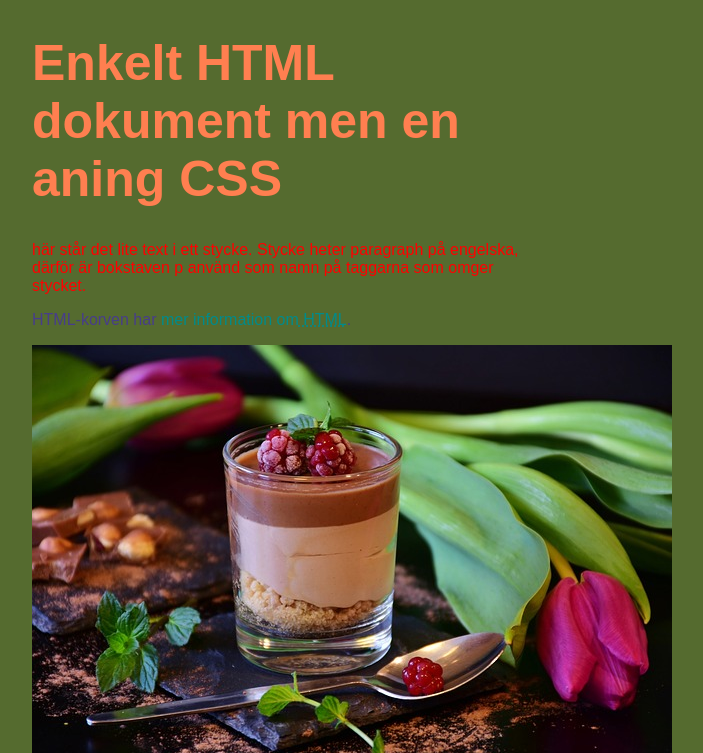
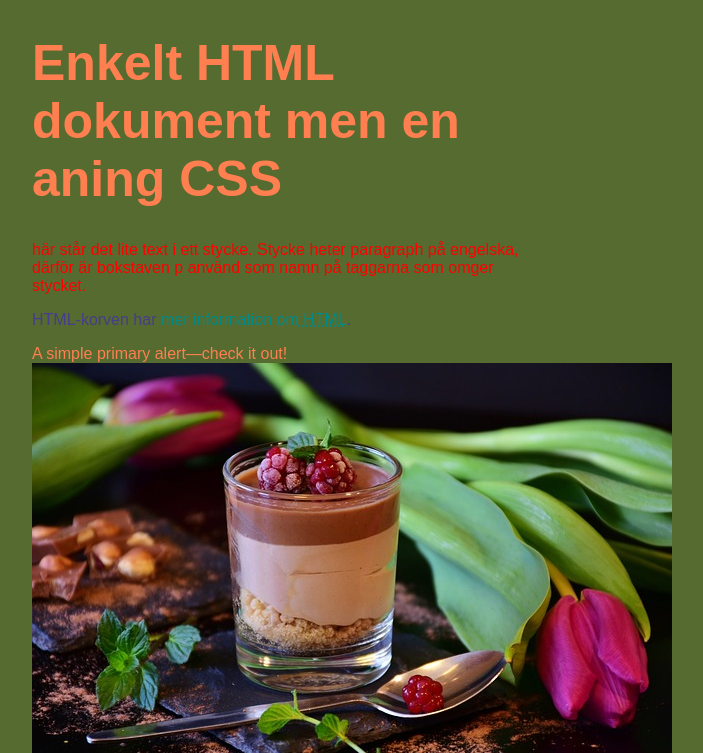
Before and after one commit to smurf1983/smurf1983, a plain HTML site: page index.html in a window 1280 px wide. Shown: the top 753 px of the page, without its empty margins (358-1061 px from the left). Drawn offline with Linux system fonts and the light colour scheme.

Commit message:
Update index.html

```diff
--- a/index.html
+++ b/index.html
@@ -10,11 +10,14 @@
 </head>
 
 <body>
-    <div class="alert alert-primary" role="alert">
+
     <h1>Enkelt HTML dokument men en aning CSS</h1>
     <P id="body">här står det lite text i ett stycke. Stycke heter <span lang="en">paragraph</span> på engelska, därför är bokstaven p använd som namn på taggarna som omger stycket.</P>
     <P class="p">HTML-korven har <a href="http://htmldog.com/guides/beginner">mer
 information om<abbr title="Hyper Text Markup Language"> HTML</abbr></a>.</P>
+                                                      <div class="alert alert-primary" role="alert">
+  A simple primary alert—check it out!
+</div>
     <img src="img/nougat-liten.jpg">
 
     <img src="https://media1.tenor.com/images/b3e86955a0b0052baa344e21eaf2a3f6/tenor.gif?itemid=12190249">
```
